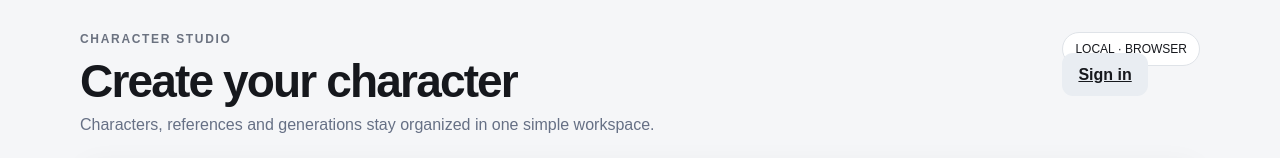
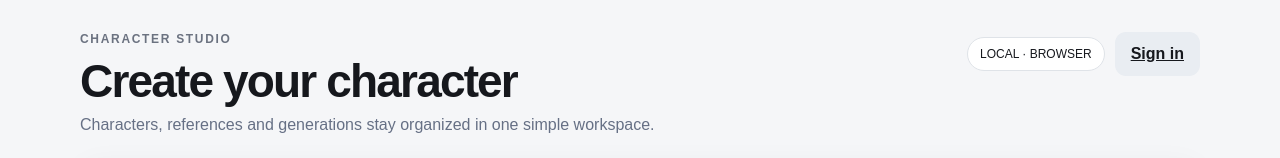
Before and after one commit to freemonkeyyourlife-lab/character-studio, a Next.js app: page / in a window 1280 px wide. Shown: the top 158 px of the page. Built offline with nearby package versions, Linux system fonts and the light colour scheme; no server answers.

Commit message:
Add account and reference image styling

```diff
--- a/app/globals.css
+++ b/app/globals.css
@@ -80,3 +80,20 @@ input:focus, textarea:focus, select:focus { border-color: #7b8494; }
 .authCard { max-width: 460px; margin: 72px auto; }
 .authCard form { display: grid; gap: 14px; margin-top: 22px; }
 .authSwitch { margin-top: 10px; }
+
+
+.headerActions {
+  display: flex;
+  align-items: center;
+  gap: 10px;
+}
+
+.referencePreview {
+  display: block;
+  width: 100%;
+  max-height: 220px;
+  object-fit: cover;
+  border-radius: 14px;
+  border: 1px solid #e5e7eb;
+  margin-top: 8px;
+}
```
